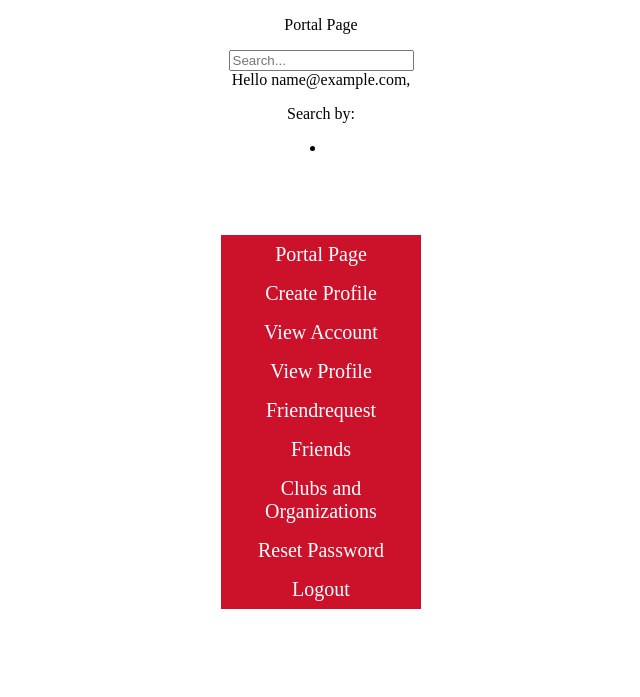
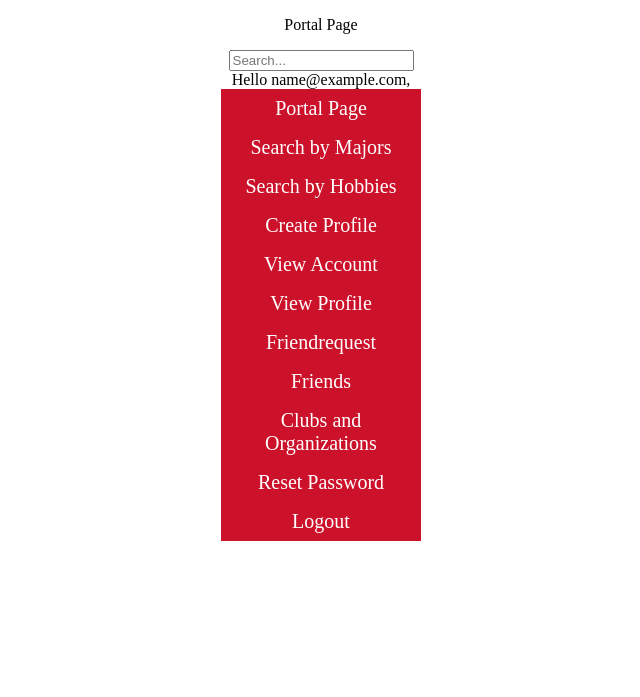
Before and after one commit to mmeng004/PlattsMeet2, a Django app: page /portalpage/ in a window 1280 px wide. Shown: the part 208-905 px from the top of the page, without its empty margins (319-959 px from the left). After the commit the page ends 749 px from the top, so only its background shows below. Run offline with Django 4.2, Linux system fonts and the light colour scheme; the visitor is signed in with stand-in values (Sample User, id 1).

Commit message:
Update Portal Page

```diff
--- a/plattsmeet_project/templates/portalpage.html
+++ b/plattsmeet_project/templates/portalpage.html
@@ -18,17 +18,14 @@
         </span>
     </div>
     <div>
-        <p>Search by:</p>
-    <li>
-        <a href="{% url 'profile:searchbymajor' %}">Majors</a>
-        <a href="{% url 'profile:searchbyhobbies' %}">Hobbies</a>
-    </li>
-    </div>
-    <div>
         {% if request.user.is_authenticated %}
         <ul>
             <li {% if section == "dashboard" %}class="selected"{% endif %}>
                 <a href="{% url 'portalpage' %}">Portal Page</a>
+            </li>
+            <li>
+                <a href="{% url 'profile:searchbymajor' %}">Search by Majors</a>
+                <a href="{% url 'profile:searchbyhobbies' %}">Search by Hobbies</a>
             </li>
             <li {% if section == "createprofile" %}class="selected"{% endif %}>
                 <a href="{% url 'profile:createprofile' %}">Create Profile</a>
```
